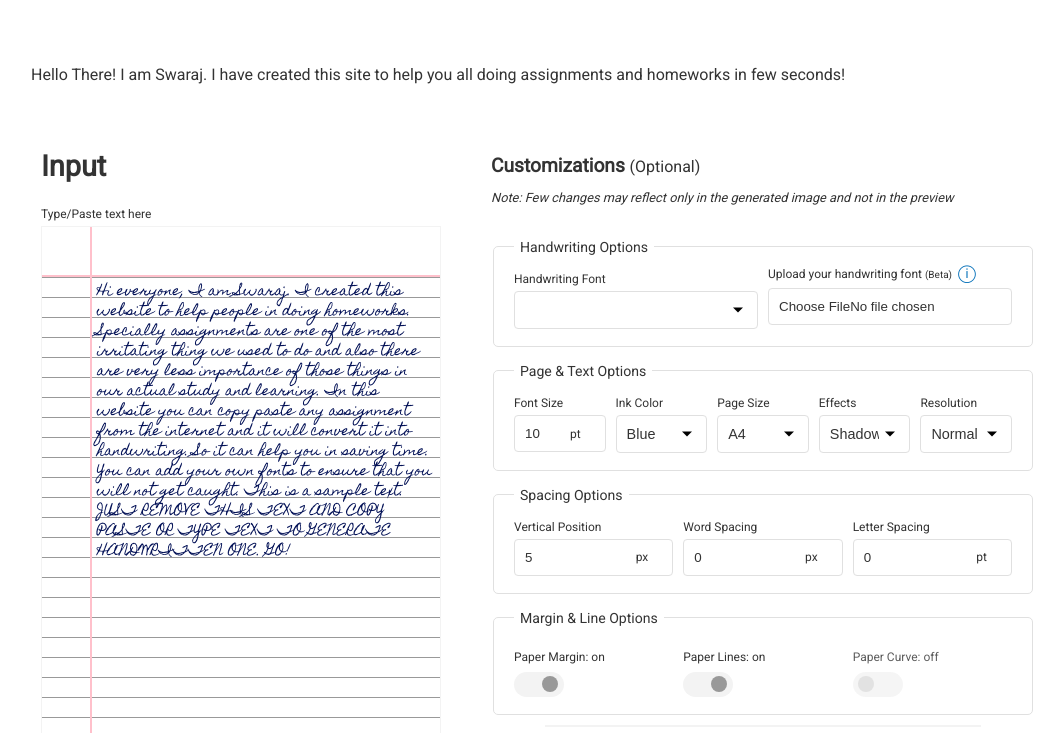
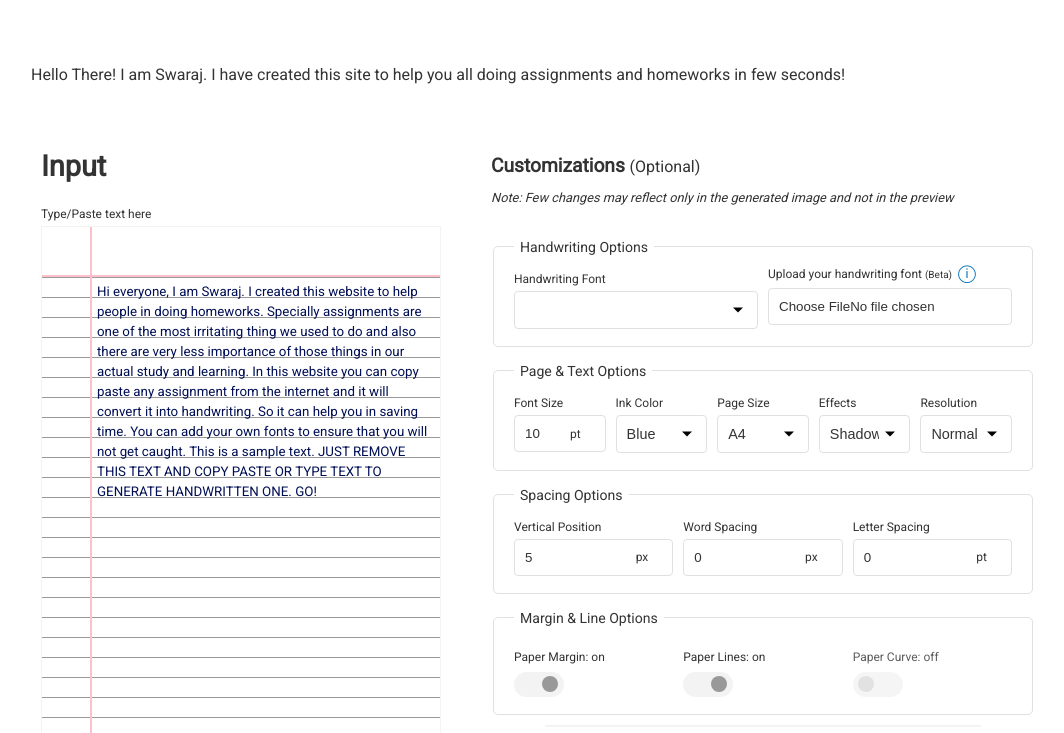
Before and after one commit to first-phoenix/texttohandwriting, a website with bundled scripts: page index.html in a window 1280 px wide. Shown: the part 200-933 px from the top of the page, without its empty margins (77-1141 px from the left). Built offline with nearby package versions, Linux system fonts and the light colour scheme; no server answers; a web font is replaced by a local one.

Commit message:
in index.css at line 8, changed font
'Homemade Apple' to 'Roboto'

```diff
--- a/css/index.css
+++ b/css/index.css
@@ -5,7 +5,7 @@ body {
   --elevation-background: #f3f3f3;
   --link-color: #006eb8;
   --font-family-primary: 'Roboto', cursive;
-  --handwriting-font: 'Homemade Apple', cursive;
+  --handwriting-font: 'Roboto', cursive;
   --primary-color: #1a73e8;
   --ink-color: #000f55;
   --label-color: #333;
```
